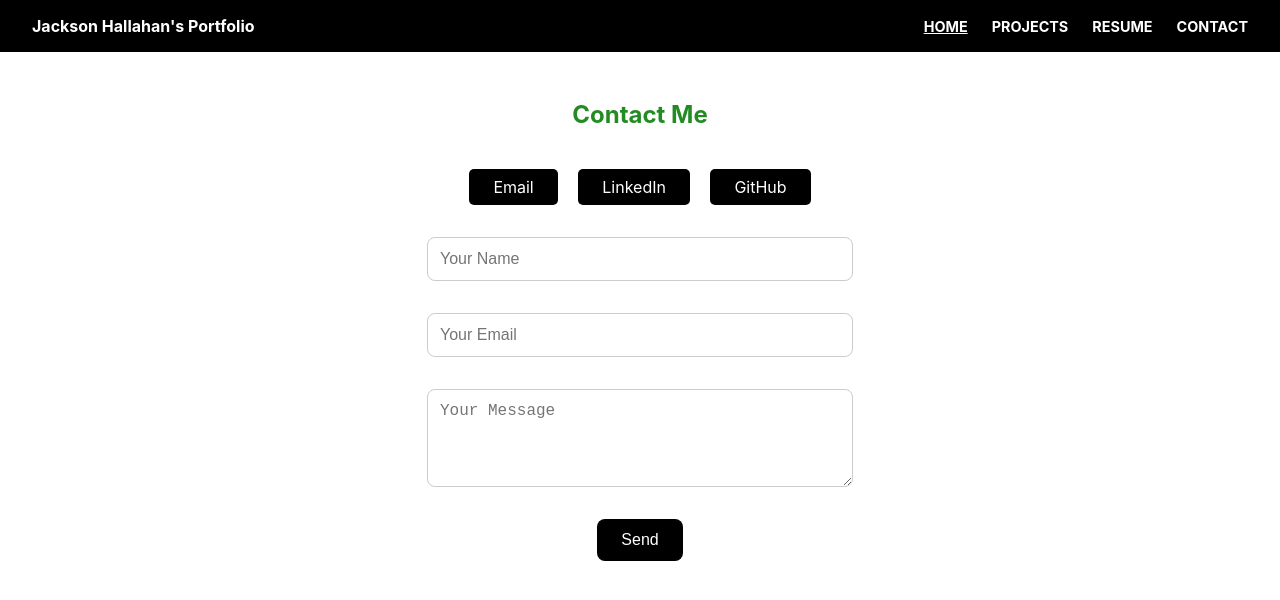
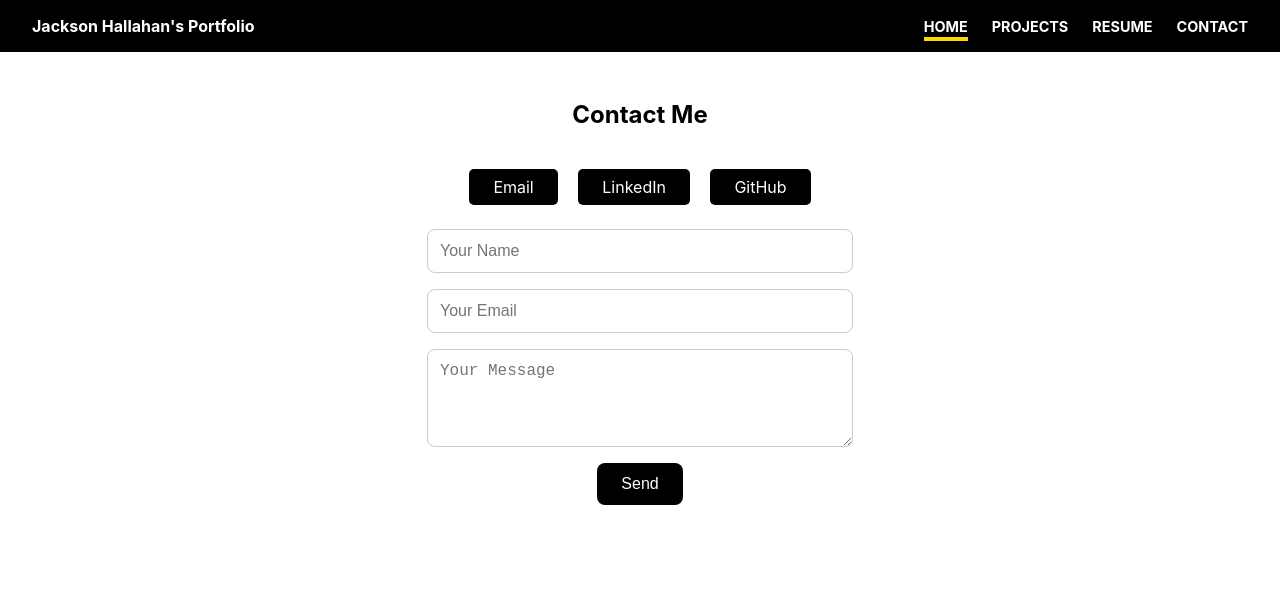
Before and after one commit to jhallahan502/jacksonhallahan.github.io, a plain HTML site: page contact.html in a window 1280 px wide. In both pictures the pointer is over the link "HOME". Drawn offline with Linux system fonts and the light colour scheme.

Commit message:
Add files via upload

```diff
--- a/contact.html
+++ b/contact.html
@@ -3,10 +3,11 @@
 <head>
   <meta charset="UTF-8" />
   <title>Contact | Jackson Hallahan</title>
-  <link rel="stylesheet" href="style.css" />
   <style>
-    body { font-family: 'Inter', sans-serif; margin: 0; }
-
+    body {
+      font-family: 'Inter', sans-serif;
+      margin: 0;
+    }
     nav {
       background-color: black;
       padding: 1rem 2rem;
@@ -32,18 +33,26 @@ nav {
       font-weight: bold;
       text-transform: uppercase;
       font-size: 0.9rem;
+      position: relative;
     }
-.nav-links a:hover {
-  text-decoration: underline;
+    .nav-links a:hover::after {
+      content: "";
+      position: absolute;
+      bottom: -6px;
+      left: 0;
+      height: 4px;
+      width: 100%;
+      background-color: #FFD700;
     }
-
     .contact {
       max-width: 600px;
       margin: 3rem auto;
       padding: 0 1.5rem;
       text-align: center;
     }
-    .contact h1 { margin-bottom: 2rem; }
+    .contact h1 {
+      margin-bottom: 2rem;
+    }
     .contact a {
       display: inline-block;
       margin: 0.5rem 0.5rem 1.5rem;
@@ -53,7 +62,9 @@ nav {
       text-decoration: none;
       border-radius: 5px;
     }
-    .contact a:hover { background: #333; }
+    .contact a:hover {
+      background: #333;
+    }
     form {
       display: flex;
       flex-direction: column;
@@ -77,11 +88,12 @@ nav {
       font-size: 1rem;
       cursor: pointer;
     }
-    form button:hover { background: #333; }
+    form button:hover {
+      background: #333;
+    }
   </style>
 </head>
 <body>
-
   <nav>
     <div class="nav-title">Jackson Hallahan's Portfolio</div>
     <div class="nav-links">
@@ -91,7 +103,6 @@ nav {
       <a href="contact.html">Contact</a>
     </div>
   </nav>
-
   <section class="contact">
     <h1>Contact Me</h1>
     <a href="mailto:jacksonhallahan@gmail.com">Email</a>
```
Also changed, not shown: resume.html (+9 -2 lines). Lines whose indentation alone changed are shown as unchanged.
